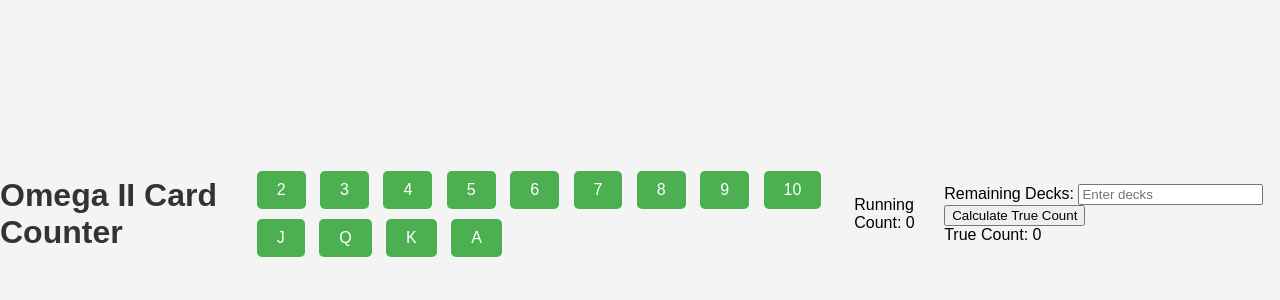
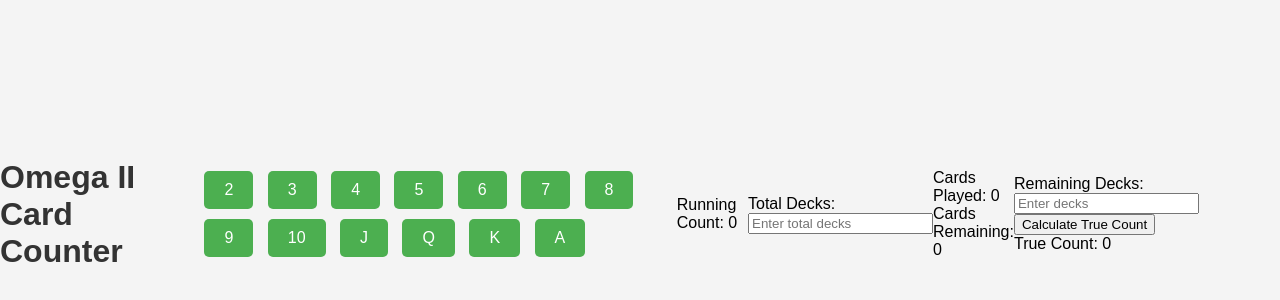
Before and after one commit to amirosein992/omega2, a plain HTML site: page index.html in a window 1280 px wide. Shown: the part 186-486 px from the top of the page. Drawn offline with Linux system fonts and the light colour scheme.

Commit message:
Update index.html

```diff
--- a/index.html
+++ b/index.html
@@ -29,6 +29,18 @@
     <!-- Running Count Display -->
     <div id="running-count">Running Count: 0</div>
 
+    <!-- Total Decks Section -->
+    <div class="total-decks-section">
+        <label for="total-decks">Total Decks:</label>
+        <input type="number" id="total-decks" min="1" placeholder="Enter total decks" />
+    </div>
+
+    <!-- Cards Played and Cards Remaining Section -->
+    <div class="cards-info">
+        <div id="cards-played">Cards Played: 0</div>
+        <div id="cards-remaining">Cards Remaining: 0</div>
+    </div>
+
     <!-- True Count Section -->
     <div class="true-count-section">
         <label for="remaining-decks">Remaining Decks:</label>
```
